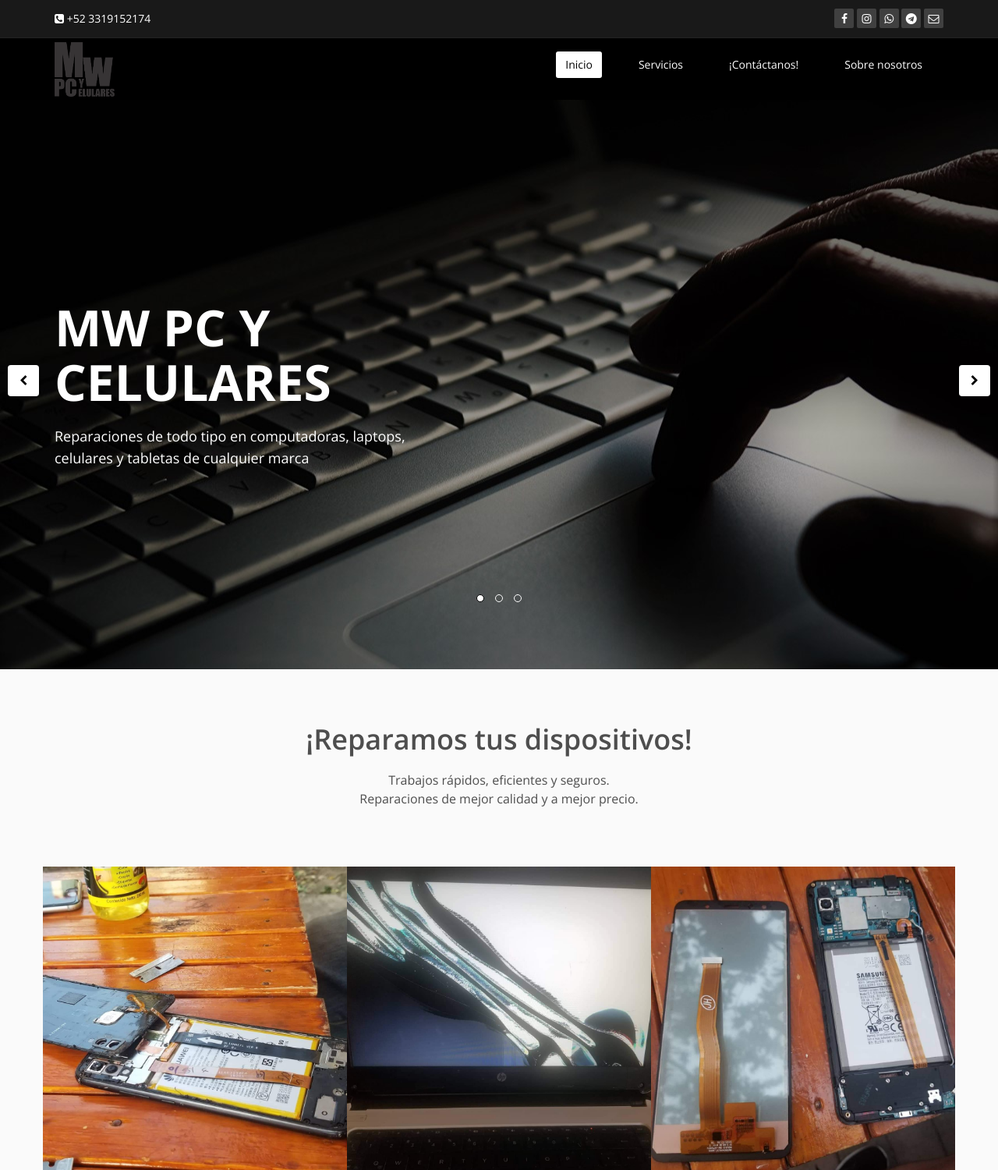
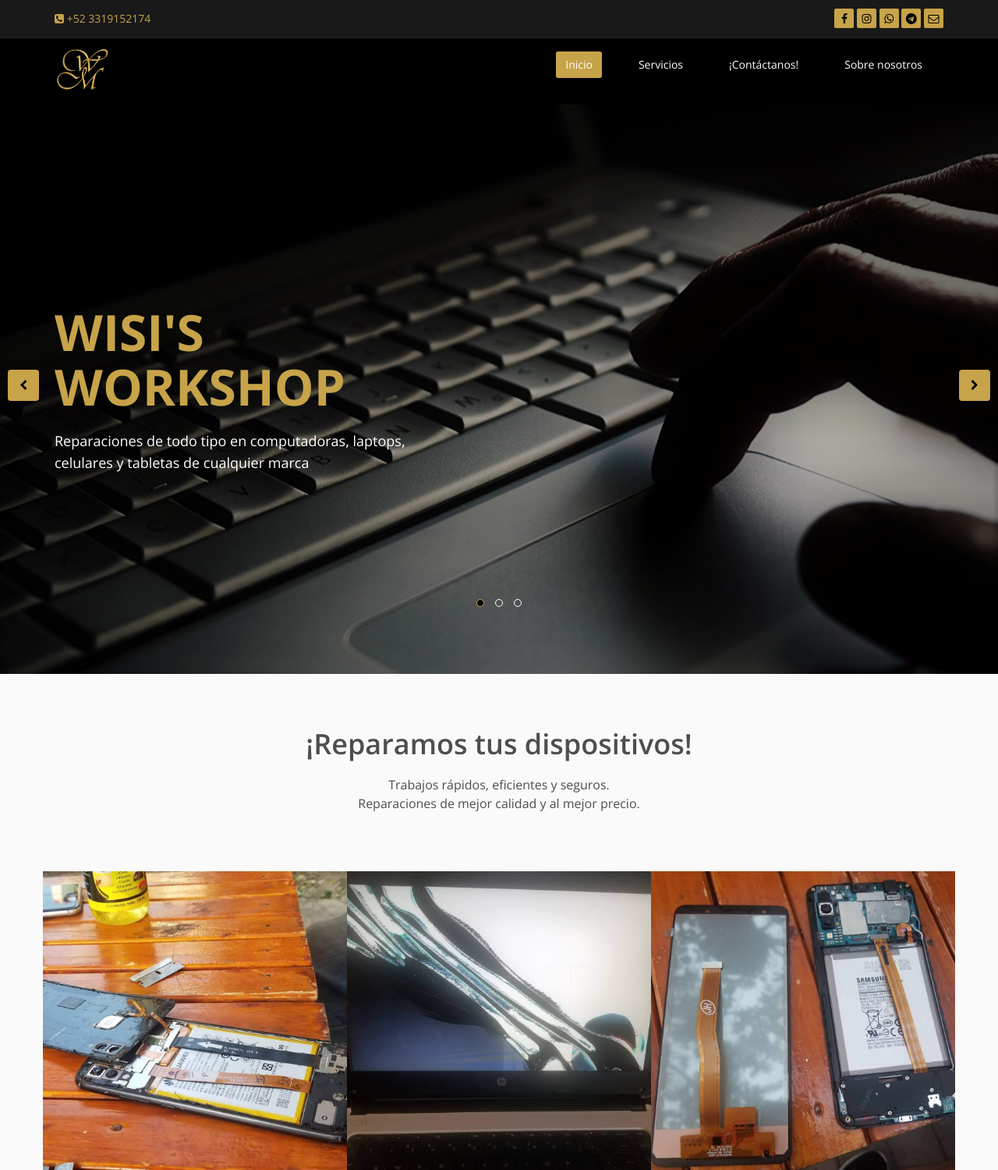
Before and after one commit to LTWisi/LandingPageMW, a PHP site: page / in a window 1280 px wide. Shown: the top 1500 px of the page at 78% size. Run offline with PHP 8.4, Linux system fonts and the light colour scheme.

Commit message:
Update pagina con logos, frases y fotos nuevas

```diff
--- a/css/main.css
+++ b/css/main.css
@@ -47,13 +47,13 @@ h4 {
 }
 
 a {
-    color: white;
+    color: #C7A349;
     -webkit-transition: color 300ms, background-color 300ms;
     transition: color 300ms, background-color 300ms;
 }
 
 .link:hover {
-  color: white;
+  color: #C7A349;
   font-size: 20px;
 }
 
@@ -222,7 +222,7 @@ body>section {
 }
 
 .top-number {
-    color: #fff;
+    color: #C7A349;
 }
 
 .top-number p {
@@ -246,8 +246,8 @@ ul.social-share li {
 
 ul.social-share li a {
     display: inline-block;
-    color: #fff;
-    background: #404040;
+    color: black;
+    background: #C7A349;
     width: 25px;
     height: 25px;
     line-height: 25px;
@@ -256,8 +256,8 @@ ul.social-share li a {
 }
 
 ul.social-share li a:hover {
-    background: white;
-    color: black;
+    background: #C7A349;
+    color: white;
 }
 
 .search i {
@@ -319,8 +319,8 @@ input.search-form:hover {
 }
 
 .navbar-inverse .navbar-nav>li>a:hover {
-    background-color: #fff;
-    color: black;
+    background-color: #C7A349;
+    color: white;
     font-style: oblique;
 }
 
@@ -340,8 +340,8 @@ input.search-form:hover {
 .navbar-inverse .navbar-nav>.open>a,
 .navbar-inverse .navbar-nav>.open>a:hover,
 .navbar-inverse .navbar-nav>.open>a:focus {
-    background-color: white;
-    color: black;
+    background-color: #C7A349;
+    color: white;
 }
 
 .navbar-inverse .navbar-nav .dropdown-menu {
@@ -484,7 +484,7 @@ input.search-form:hover {
 #main-slider .next {
     position: absolute;
     top: 50%;
-    background-color: #fff;
+    background-color: #C7A349;
     color: black;
     display: inline-block;
     margin-top: -25px;
@@ -524,12 +524,12 @@ input.search-form:hover {
     background-color: transparent;
     margin: 0 5px;
     position: relative;
-    border: 1px solid #fff;
+    border: 1px solid white;
 }
 
 #main-slider .carousel-indicators li.active {
-    background-color: #fff;
-    border: 1px solid black;
+    background-color: black;
+    border: 1px solid #C7A349;
 }
 
 #main-slider .active .animation.animated-item-1 {
--- a/index.html
+++ b/index.html
@@ -6,7 +6,7 @@
     <meta name="viewport" content="width=device-width, initial-scale=1.0">
     <meta name="description" content="">
     <meta name="author" content="">
-    <title>MWPC</title>
+    <title>Wisi Workshop</title>
 
     <!-- core CSS -->
     <link href="css/bootstrap.min.css" rel="stylesheet">
@@ -21,7 +21,7 @@
     <script src="js/html5shiv.js"></script>
     <script src="js/respond.min.js"></script>
     <![endif]-->
-    <link rel="shortcut icon" href="images/ico/logo.jpeg">
+    <link rel="shortcut icon" href="images/ico/logoGold.png">
     <link rel="apple-touch-icon-precomposed" sizes="144x144" href="images/ico/apple-touch-icon-144-precomposed.png">
     <link rel="apple-touch-icon-precomposed" sizes="114x114" href="images/ico/apple-touch-icon-114-precomposed.png">
     <link rel="apple-touch-icon-precomposed" sizes="72x72" href="images/ico/apple-touch-icon-72-precomposed.png">
@@ -43,10 +43,10 @@
                   <div class="col-sm-6 col-xs-12">
                       <div class="social">
                           <ul class="social-share">
-                              <li><a href="https://m.facebook.com/MaoYWisi/" target="_blank"><i class="fa fa-facebook"></i></a></li>
-                              <li><a href="https://www.instagram.com/mwpcycelulares/" target="_blank"><i class="fa fa-instagram"></i></a></li>
+                              <li><a href="https://m.facebook.com/mwpcycelulares/" target="_blank"><i class="fa fa-facebook"></i></a></li>
+                              <li><a href="https://www.instagram.com/wisiworkshop/" target="_blank"><i class="fa fa-instagram"></i></a></li>
                               <li> <a href="https://wa.me/523319152174?text=Me%20interesa%20saber%20un%20poco%20más%20sobre%20sus%20productos" target="_blank"><i class="fa fa-whatsapp"></i></a></li>
-                              <li><a href="https://t.me/Wissi10" target="_blank"><i class="fa fa-telegram"></i></a></li>
+                              <li><a href="https://t.me/WisiWorshop" target="_blank"><i class="fa fa-telegram"></i></a></li>
                               <li><a href="mailto:torreslomeliluis@gmail.com?Subject=Interes%20de%20sus%20productos" target="_blank"><i class="fa fa-envelope-o"></i></a></li>
                           </ul>
                       </div>
@@ -66,7 +66,7 @@
                       <span class="icon-bar"></span>
                       <span class="icon-bar"></span>
                   </button>
-                  <a class="navbar-brand" href="index.html"><img src="images/MW.png" alt="logo" style="height: 70px;"></a>
+                  <a class="navbar-brand" href="index.html"><img src="images/ico/logoGold.png" alt="logo" style="height: 80px;"></a>
               </div>
 
               <div class="collapse navbar-collapse navbar-right">
@@ -100,7 +100,7 @@
                         <div class="row">
                             <div class="col-md-7">
                                 <div class="carousel-content">
-                                    <h1 class="animation animated-item-1">MW PC Y <br> CELULARES</h1>
+                                    <h1 style="color: #C7A349;" class="animation animated-item-1" >WISI'S<br> WORKSHOP</h1>
                                     <div class="animation animated-item-2">
                                         Reparaciones de todo tipo en computadoras, laptops, <br> celulares y tabletas de cualquier marca
                                     </div>
@@ -117,7 +117,7 @@
                         <div class="row">
                             <div class="col-md-7">
                                 <div class="carousel-content">
-                                    <h1 class="animation animated-item-1">REFACCIONES DE CALIDAD</h1>
+                                    <h1 class="animation animated-item-1" >REFACCIONES DE CALIDAD</h1>
                                     <div class="animation animated-item-2">
                                         Componentes de calidad para <br>reemplazar las piezas dañadas...
                                     </div>
@@ -165,7 +165,7 @@
         <div class="container">
             <div class="center fadeInDown">
                 <h2>¡Reparamos tus dispositivos!</h2>
-                <p class="lead">Trabajos rápidos, eficientes y seguros. <br> Reparaciones de mejor calidad y a mejor precio.</p>
+                <p class="lead">Trabajos rápidos, eficientes y seguros. <br> Reparaciones de mejor calidad y al mejor precio.</p>
             </div>
 
             <div class="row">
@@ -278,7 +278,7 @@
 
                                     <div class="tab-pane fade active in text-right" id="tab1">
                                         <div class="video-box">
-                                            <img src="images/MW.png" alt="video" style="width: 400px;">
+                                            <img src="images/ico/1.jpg" alt="mw" style="width: 400px;">
 
                                         </div>
                                     </div>
@@ -330,7 +330,7 @@
         <div class="container">
             <div class="center fadeInDown">
                 <h2>¡Conoce lo que es un servicio de calidad!</h2>
-                <p class="lead">Brindamos la mejor atención <br> Cotiza ¡SIN COMPROMISO!</p>
+                <p class="lead">Brindamos la mejor atención antes, durante y después de tu servicio. <br> Cotiza ¡SIN COMPROMISO!</p>
             </div>
         </div>
         <!--/.container-->
@@ -341,10 +341,10 @@
         <div class="container">
             <div class="row">
               <div class="col-sm-2">
-                <img src="images/MW.png" alt="logo" style="width: 60px;">
+                <img src="images/ico/logoGold2.0.png" alt="logo" style="width: 60px;">
               </div>
                 <div class="col-sm-6" id="rights">
-                    &copy; 2020 <a target="_blank" href="#">MW PC y Celulares</a>. All Rights Reserved.
+                    &copy; 2020 <a target="_blank" href="#">Wisi Workshop</a>. All Rights Reserved.
                 </div>
             </div>
         </div>
```
Also changed, not shown: about-us.html (+14 -14 lines), contact-us.html (+10 -10 lines), portfolio.html (+10 -10 lines), images/ico/1.jpg (added), images/ico/3.jpg (added), images/ico/logoGold.png (added), images/ico/logoGold2.0.png (added), images/ico/logopG.png (added).
